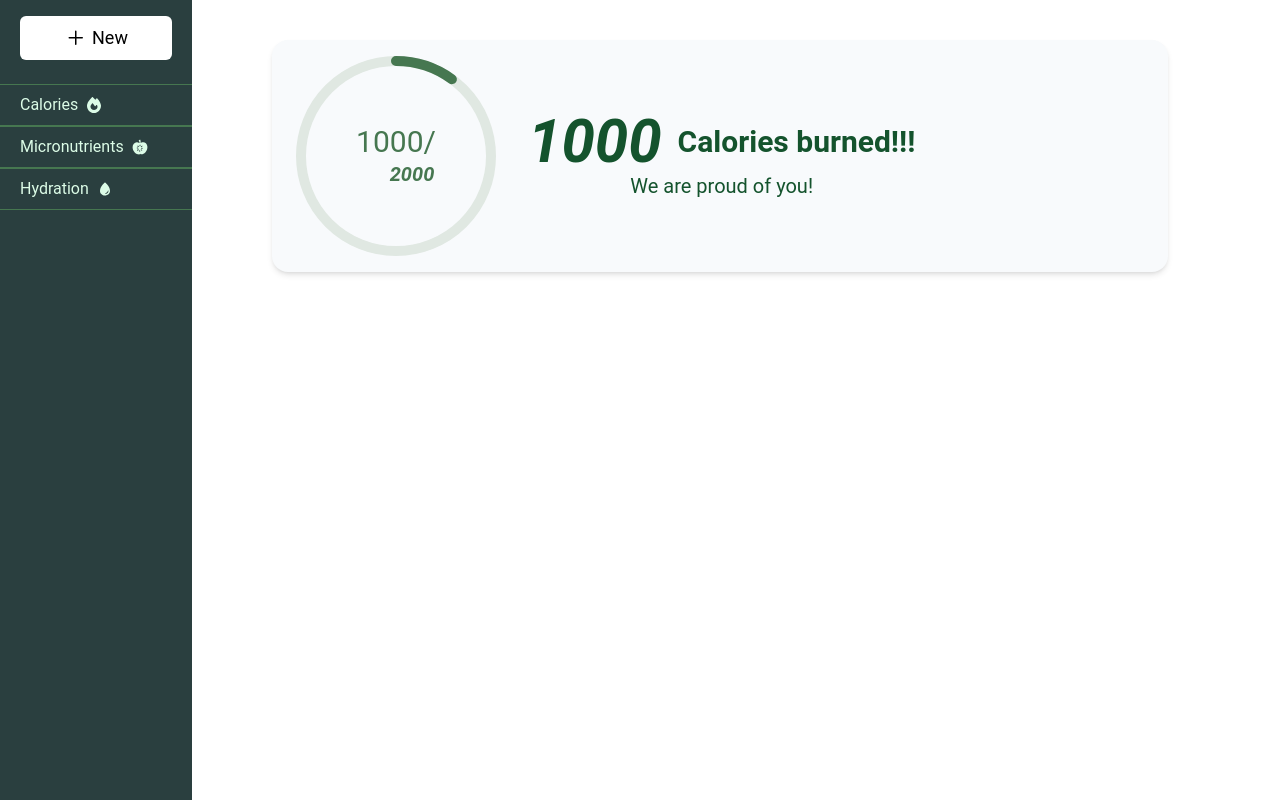
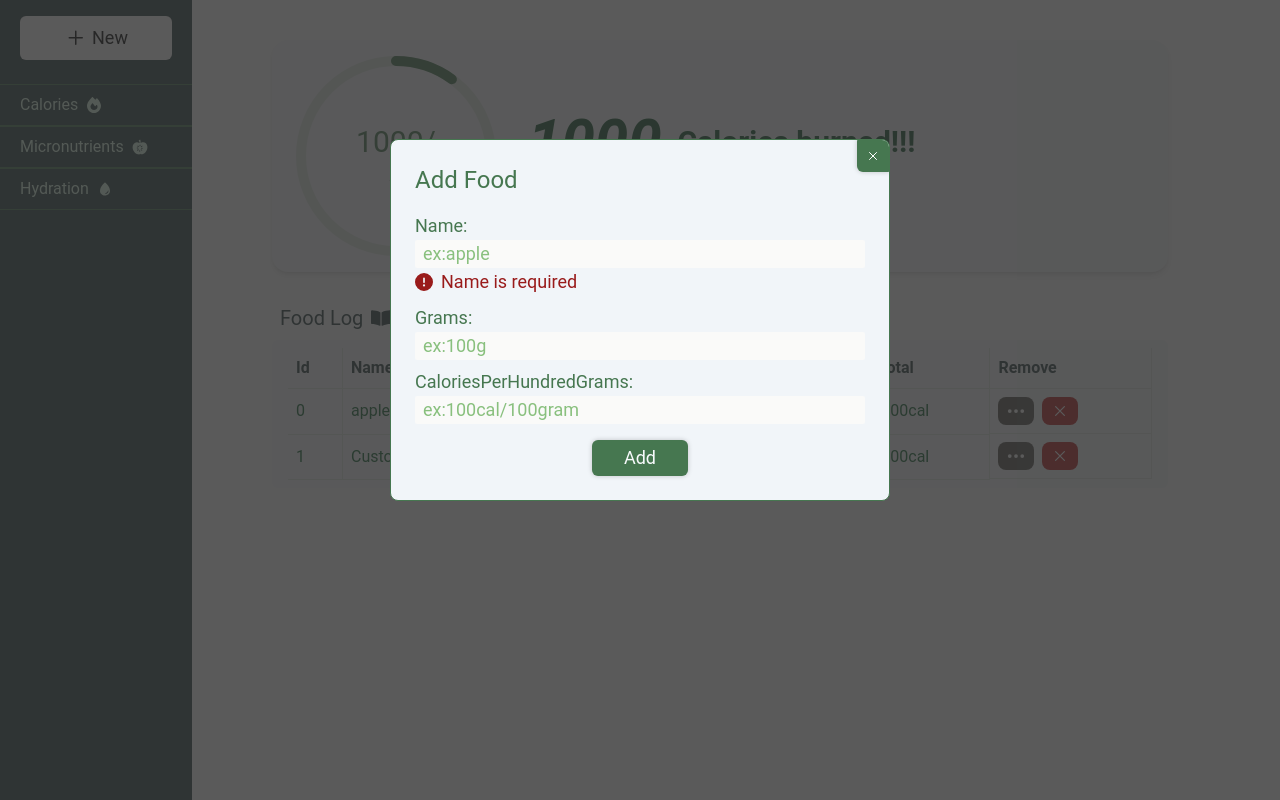
Before and after one commit to KarimHeshamKhalil/MunchMeter, a Next.js app: page /home/calories in a window 1280 px wide. Both pictures are taken after a click on the button "New". Built offline with nearby package versions, Linux system fonts and the light colour scheme.

Commit message:
new modal still lacks validation

```diff
--- a/app/components/Sidebar.jsx
+++ b/app/components/Sidebar.jsx
@@ -1,15 +1,36 @@
+'use client'
 import Link from 'next/link';
-import React from 'react'
+import React, { useState } from 'react'
 import { GoPlus } from "react-icons/go";
-import { FaFire } from "react-icons/fa6";
+import { FaFire, FaCircleExclamation } from "react-icons/fa6";
 import { GiAppleSeeds } from "react-icons/gi";
 import { IoIosWater } from "react-icons/io";
+import { IoCloseOutline } from "react-icons/io5";
 
 export default function Sidebar() {
+  const [isShown, setIsShown] = useState(false)
+  const [name, setName] = useState('')
+  const [grams, setGrams] = useState(0)
+  const [caloriePerHundGram, setCaloriePerHundGram] = useState(0)
+  const [isShowEmpty, setIsShowEmpty] = useState(false)
+
+  const toggleModal = () => {
+    setIsShown(prevVal => !prevVal)
+  }
+
+  const submit = () => {
+    if (!name && grams !== 0 && caloriePerHundGram !== 0) {
+      toggleModal()
+    } else {
+      setIsShowEmpty(true)
+    }
+  }
+
   return (
+    <>
       <div className='absolute left-0 top-0 bottom-0 w-48 bg-green1'>
         <div className='px-5 pt-4 mb-6'>
-        <button className='text-black bg-white w-full py-2 text-lg flex items-center justify-center gap-1 rounded-md'>
+          <button onClick={() => setIsShown(true)} className='text-black bg-white w-full py-2 text-lg flex items-center justify-center gap-1 rounded-md'>
             <span className='text-2xl'><GoPlus /></span> New
           </button>
         </div>
@@ -39,5 +60,47 @@ export default function Sidebar() {
         </ul>
 
       </div>
+
+      {
+        isShown && (
+          <div className='fixed inset-0 w-[1000vh] height-[100vh] z-50'>
+            <div onClick={toggleModal} className='fixed inset-0 w-[1000vh] height-[100vh] bg-modal z-100'></div>
+            <div className='modal-content shadow-innerborder overflow-clip border border-green2 bg-slate-100 rounded-lg px-6  py-6'>
+              <button onClick={toggleModal} className='absolute -top-1 -right-1 px-2 pr-3 py-2 pt-3 bg-green2 borer border-green2 text-white rounded-md hover:text-green2 hover:bg-slate-50 transition-all duration-100 shadow-shadow1'>
+                <IoCloseOutline />
+              </button>
+              <h3 className='text-2xl text-green2 mb-4'>Add Food</h3>
+
+              <div className='text-green2 flex flex-col text-lg'>
+                <label htmlFor="name">Name:</label>
+                <input onChange={(e) => setName(e.currentTarget.text)} type="text" placeholder='ex:apple' className='text-green1 text-lg px-2 placeholder:text-green3 outline-green3 bg-stone-50 rounded-sm' />
+                <div className='text-red-800 flex items-center gap-2'>
+                  <FaCircleExclamation />
+                  <span>
+                    Name is required
+                  </span>
+                </div>
+              </div>
+
+              <div className='text-green2 flex flex-col text-lg my-2'>
+                <label htmlFor="grams">Grams:</label>
+                <input onChange={(e) => setGrams(e.currentTarget.text)} type="text" placeholder='ex:100g' className='text-green1 text-lg px-2 placeholder:text-green3 outline-green3 bg-stone-50 rounded-sm' />
+              </div>
+
+              <div className='text-green2 flex flex-col text-lg'>
+                <label htmlFor="caloriesperhundredgrams">CaloriesPerHundredGrams:</label>
+                <input onChange={(e) => setCaloriePerHundGram(e.currentTarget.text)} type="text" placeholder='ex:100cal/100gram' className='text-green1 text-lg px-2 placeholder:text-green3 outline-green3 bg-stone-50 rounded-sm' />
+              </div>
+
+              <div className='w-full flex items-center justify-center mt-4'>
+                <button className='text-slate-50 bg-green2 px-8 py-1 text-lg rounded-md hover:text-green2 hover:bg-slate-50 transition-all duration-100 shadow-shadow1'>
+                  Add
+                </button>
+              </div>
+            </div>
+          </div>
         )
       }
+    </>
+  )
+}
--- a/app/globals.css
+++ b/app/globals.css
@@ -7,3 +7,34 @@
 * {
   font-family: "Roboto", sans-serif;
 }
+
+td, th {
+  border-bottom: 1px solid #e0e8e2;
+  border-right: 1px solid #e0e8e2;
+  text-align: left;
+  padding: 8px;
+}
+
+th {
+  color: #2a3f3f
+}
+
+td {
+  color: rgb(22, 101, 52)
+}
+
+.modal-content {
+  z-index: 1000;
+  position: fixed;
+  top: 40%;
+  left: 50%;
+  transform: translate(-50%, -50%);
+  max-width: 600px;
+  min-width: 300px;
+}
+
+@media (min-width: 768px) {
+  .modal-content {
+    width: 500px
+  }
+}
--- a/app/home/calories/page.jsx
+++ b/app/home/calories/page.jsx
@@ -1,14 +1,32 @@
+'use client'
 import Sidebar from '@/app/components/Sidebar'
-import React from 'react'
+import React, { useState } from 'react'
 import CircularProgressBar from '@/app/components/CircularProgressBar';
-
+import { IoCloseOutline } from "react-icons/io5";
+import { BsThreeDots } from "react-icons/bs";
+import { FaBookOpen } from "react-icons/fa";
 
 export default function page() {
+
+  const foodLog = [
+    {
+      name: 'apple',
+      grams: 300,
+      caloriePerHundGram: 100
+    },
+    {
+      name: 'Custom',
+      grams: 200,
+      caloriePerHundGram: 400
+    }
+  ]
+
   return (
-    <div className='pl-[160px]'>
+    <div className='pl-[160px] z-10'>
       <Sidebar />
 
-      <main className='max-w-4xl mx-auto mt-10 bg-slate-50 shadow-md px-6 py-4 rounded-2xl flex items-center gap-8'>
+      <main className='flex flex-col max-w-4xl mx-auto mt-10'>
+        <div className='bg-slate-50 shadow-md px-6 py-4 rounded-2xl flex items-center gap-8'>
           <div className='relative'>
             <CircularProgressBar size={200} progress={10} />
 
@@ -27,6 +45,47 @@ export default function page() {
               We are proud of you!
             </p>
           </div>
+        </div>
+
+
+        <div className='table mt-8'>
+          <h3 className='text-xl px-2 mb-2 text-green1 flex items-center gap-2'>
+            <span>Food Log</span>
+            <FaBookOpen />
+          </h3>
+
+          <div className='bg-slate-50 px-4 py-2 rounded-md bg-green'>
+            <table className='w-full'>
+              <thead>
+                <tr>
+                  <th>Id</th>
+                  <th>Name</th>
+                  <th>Grams</th>
+                  <th>Calories/100Grams</th>
+                  <th>total</th>
+                  <th>Remove</th>
+                </tr>
+              </thead>
+              <tbody>
+                {
+                  foodLog.map((item, index) => (
+                    <tr key={index}>
+                      <td>{index}</td>
+                      <td>{item.name}</td>
+                      <td>{item.grams}g</td>
+                      <td>{item.caloriePerHundGram}cal</td>
+                      <td>{item.grams / 100 * item.caloriePerHundGram}cal</td>
+                      <td className='flex items-center'>
+                        <button className='px-2 py-1 bg-stone-600 text-white text-xl rounded-lg'><BsThreeDots /></button>
+                        <button className='px-2 py-1 bg-red-700 text-white text-xl rounded-lg relative left-2'><IoCloseOutline /></button>
+                      </td>
+                    </tr>
+                  ))
+                }
+              </tbody>
+            </table>
+          </div>
+        </div>
       </main>
     </div>
   )
--- a/app/home/page.jsx
+++ b/app/home/page.jsx
@@ -1,3 +1,4 @@
+'use client'
 import React from 'react'
 import Sidebar from '../components/Sidebar'
 
--- a/tailwind.config.js
+++ b/tailwind.config.js
@@ -16,6 +16,13 @@ module.exports = {
         'green3': '#89c07e',
         'white1': '#e0e8e2',
         'yellow1': '#f0cd6e'
+      },
+      backgroundColor: {
+        'modal': 'rgba(49, 49, 49, 0.8)'
+      },
+      boxShadow: {
+        'shadow1': '0 0 5px rgba(0, 0, 0, 0.2)',
+        'innerborder': '0, 0, 10px rgba(70, 119, 80) inset'
       }
     }
   },
```
Lines whose indentation alone changed are shown as unchanged.
